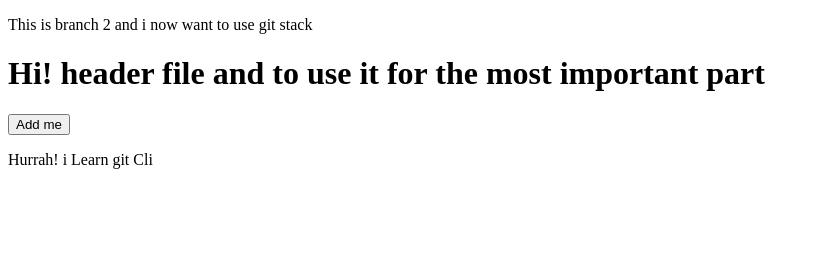
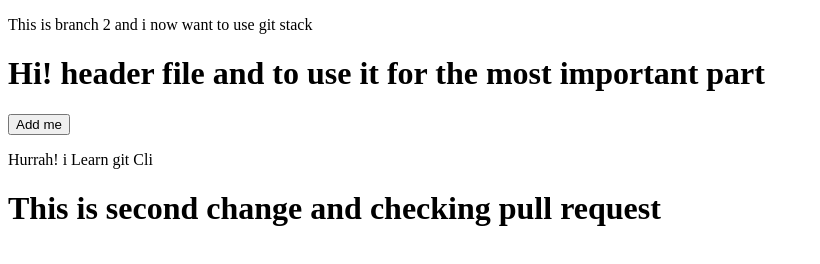
Before and after one commit to tanvirhossains/practice_git, a plain HTML site: page index.html in a window 1280 px wide. Shown: the whole page, without its empty margins (0-820 px from the left). Drawn offline with Linux system fonts and the light colour scheme.

Commit message:
change again for check pull request

```diff
--- a/index.html
+++ b/index.html
@@ -18,6 +18,7 @@
     <button>Add me </button>
 
     <p>Hurrah! i Learn git Cli</p>
+    <h1>This is second change and checking  pull request </h1>
 
 </body>
 
```
